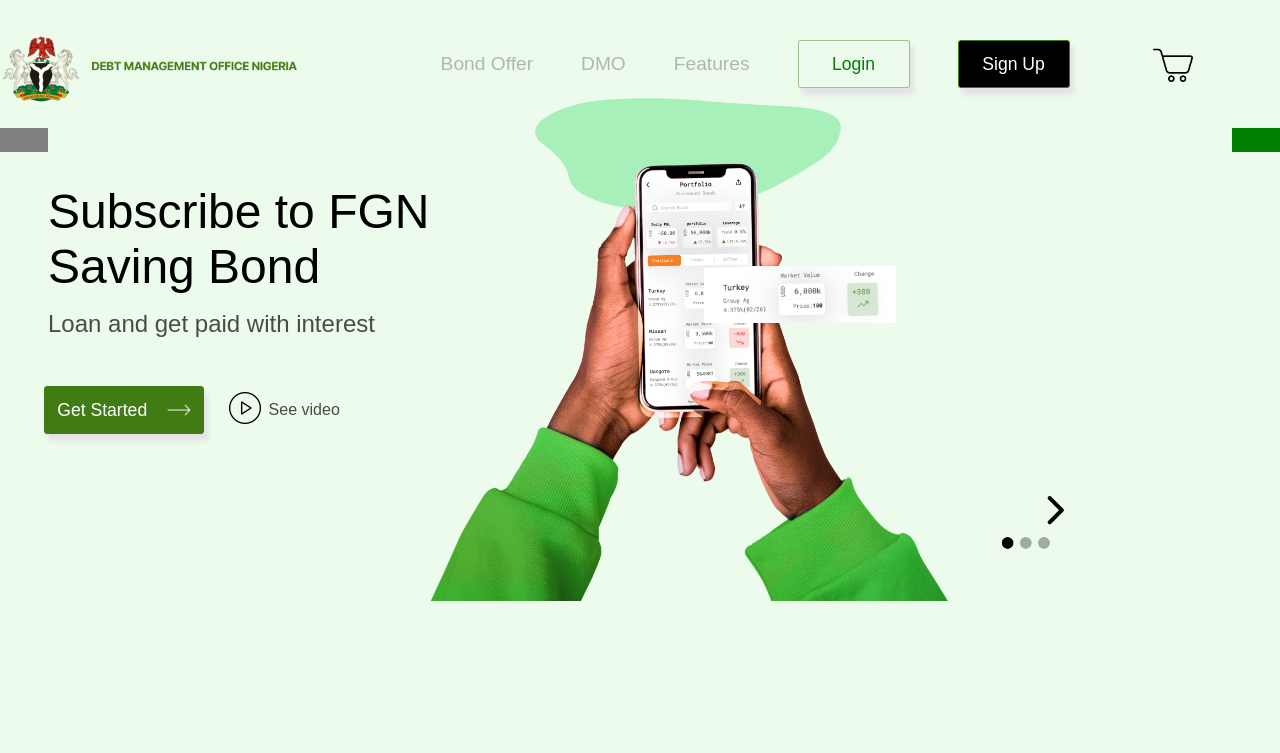
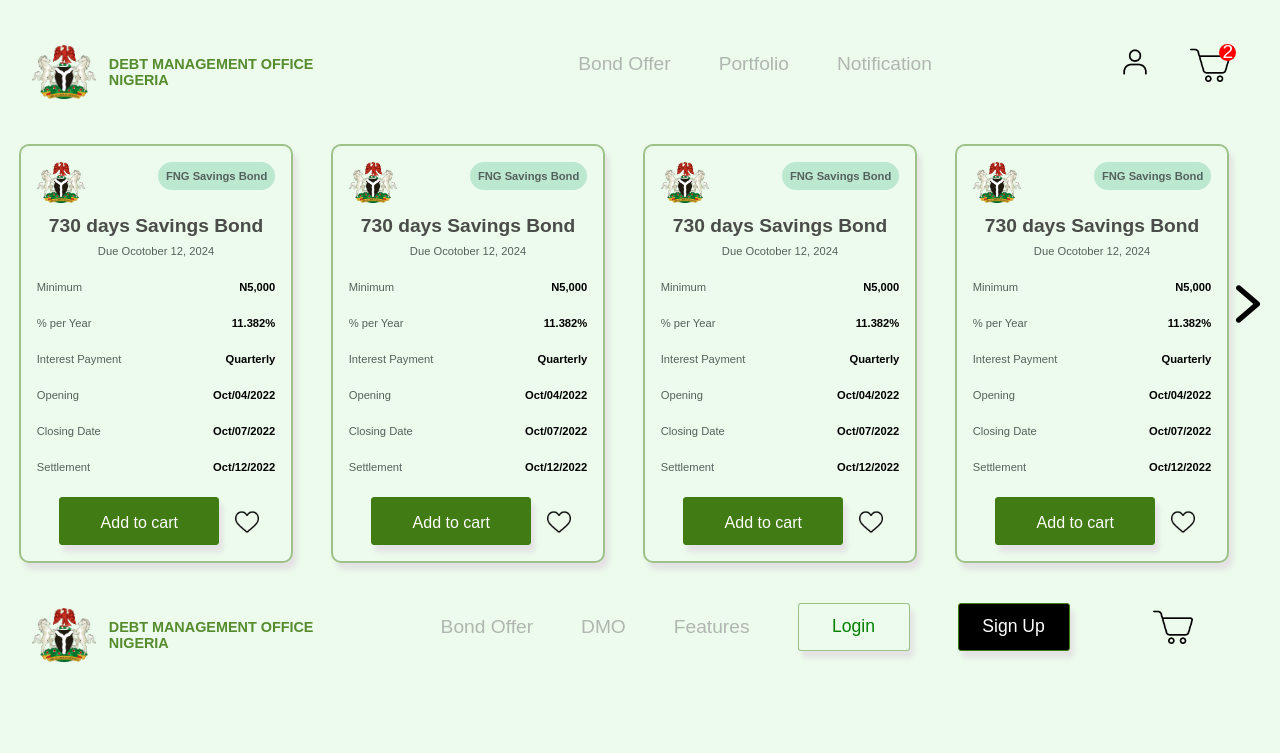
Before and after one commit to Cabraham1/-Hasob-task, a React (Create React App) app: page / in a window 1280 px wide. Shown: the top 753 px of the page. Built offline with nearby package versions, Linux system fonts and the light colour scheme.

Commit message:
all work done

```diff
--- a/src/App.js
+++ b/src/App.js
@@ -6,11 +6,11 @@
 
 function App() {
   return (
-    <div>
-      {/* <DesktopOne />
+    <div className="app-section">
+      <DesktopOne />
       <DesktopTwo />
       <Cart/>
-      <Singup /> */}
+      <Singup />
       <Home/>
     </div>
   );
--- a/src/index.css
+++ b/src/index.css
@@ -14,3 +14,11 @@
   margin: 0;
   background-color: #ECFBEC;
 }
+
+@media only screen and (max-width: 600px) {
+  .app-section {
+    display: flex;
+    flex-direction: column;
+    gap: 20rem ;
+  }
+}
--- a/src/pages/Home/Home.jsx
+++ b/src/pages/Home/Home.jsx
@@ -3,14 +3,15 @@
 import Header from "./header/Header";
 import smallArrow from "../../assets/icons8-right-arrow-50.png";
 import PlayVid from "../../assets/play-button.png";
-import Statpic from "../../assets/Home1.png"
-import Blod from "../../assets/blob_11-6-NaN.svg"
-import mainPic from "../../assets/Component 3.png"
+import Statpic from "../../assets/Home1.png";
+import Blod from "../../assets/blob_11-6-NaN.svg";
+import mainPic from "../../assets/Component 3.png";
 
 const Home = () => {
   return (
+    <div>
+      <Header />
       <div className="home-container">
-      <Header />
         <div className="divider">
           <div className="left"></div>
           <div className="right"></div>
@@ -48,6 +49,7 @@
         <img src={mainPic} alt="" className="mainPic" />
         <img src={Statpic} alt="" className="statPic" />
       </div>
+    </div>
   );
 };
 
--- a/src/pages/Home/home.css
+++ b/src/pages/Home/home.css
@@ -1,5 +1,7 @@
 .home-container {
   position: relative;
+  width: 100%;
+  height: 20rem;
 }
 
 .logo {
@@ -87,16 +89,16 @@
 
 .blob {
   position: absolute;
-  top: 4rem;
+  top: -3rem;
   margin-left: 23rem;
   z-index: -1;
   width: 40rem;
 }
 
 .mainPic {
-  width: 47.5rem;
+  width: 48rem;
   position: absolute;
-  top: 6rem;
+  top: -1.2rem;
   margin-left: 20rem;
 }
 
@@ -106,3 +108,18 @@
   margin-top: -10.5rem;
   width: 12rem;
 }
+
+@media only screen and (max-width: 600px) {
+.home-container {
+  margin-top: 10rem;
+}
+.blob {
+  display: none;
+}
+.mainPic {
+  display: none;
+}
+.statPic {
+  display: none;
+}
+}
```
Also changed, not shown: 1 other file (tests, documents, lock files or other folders). Lines whose indentation alone changed are shown as unchanged.
